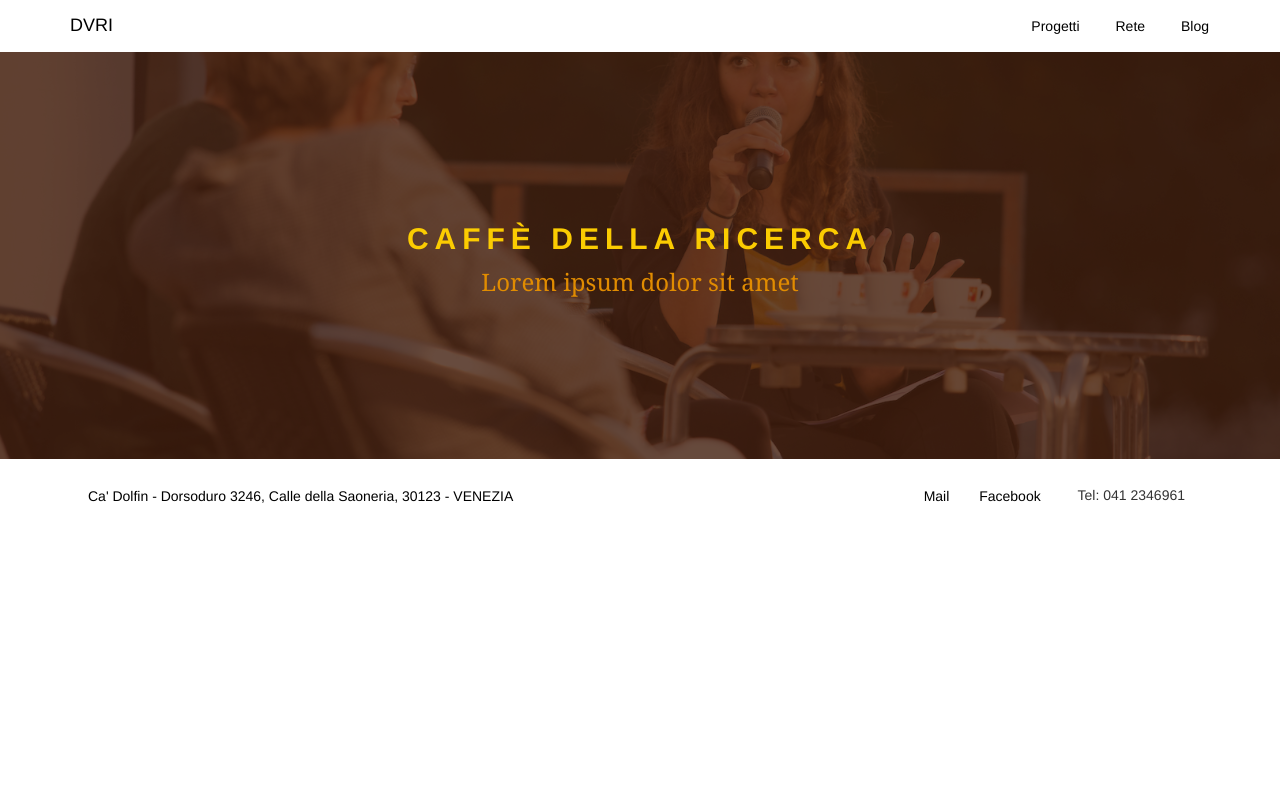
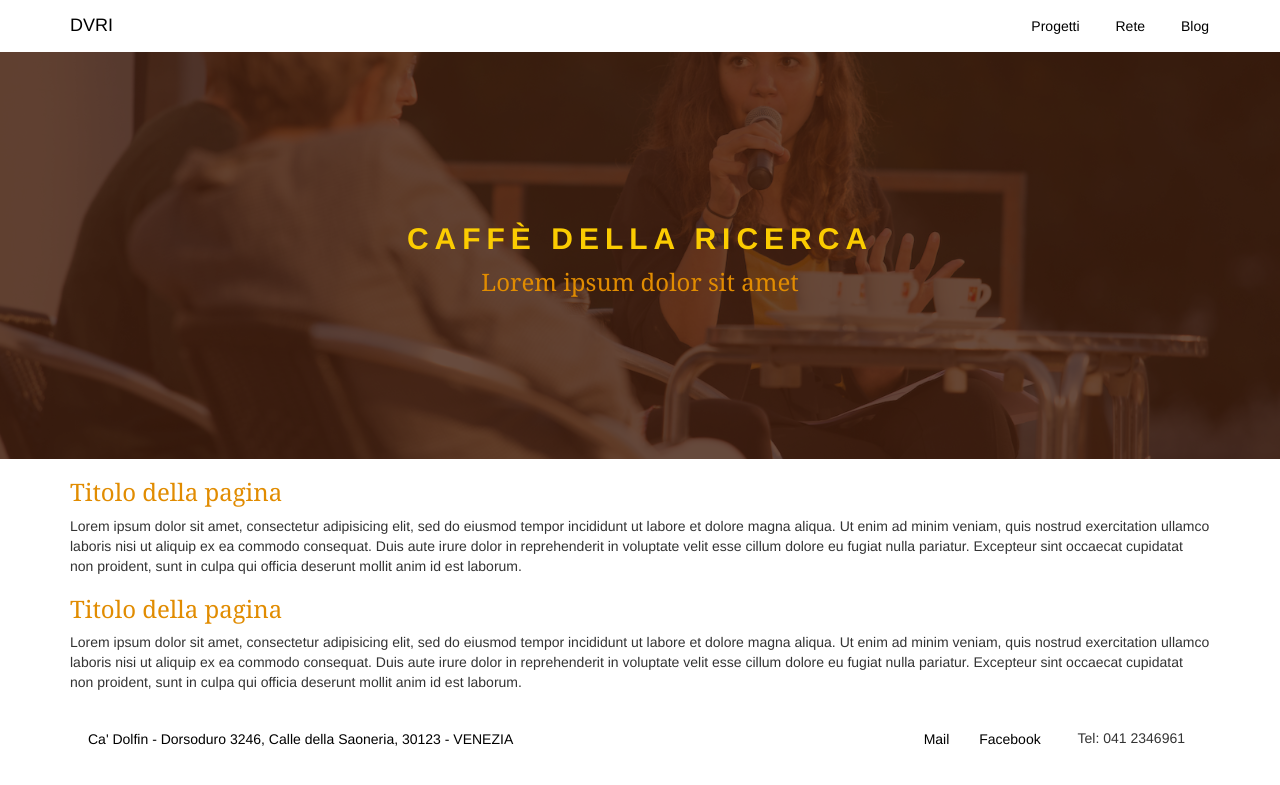
Before and after one commit to simonini/dvri-j-theme, a Jekyll site: the page built from caffe.html, in a window 1280 px wide. Shown: the top 785 px of the page. Built offline with Jekyll 4.4.1, drawn with Linux system fonts in a browser that asks for light colours.

Commit message:
pagina specifica per caffè

```diff
--- a/_sass/main.sass
+++ b/_sass/general.sass
@@ -81,27 +81,6 @@
     -o-transition: transform 2s ease-in-out
     -webkit-transition: transform 2s ease-in-out
 
-// http://colorpalettes.net/color-palette-3065/
-#caffe
-  a
-    background-color: rgba(65, 31, 14, 0.8)
-  .background-image
-    background-image: url('caffe.jpg')
-
-  h2
-    color: #fbcc01
-    letter-spacing: 6px
-    text-transform: uppercase
-    font-weight: bold
-  a
-    color: #fbcc01 !important
-  p
-    font-family: Georgia
-    color: #e18c01
-    font-size: 24px
-    &:hover
-      text-decoration: none
-
 
 // http://colorpalettes.net/color-palette-2386/
 #notte
--- a/assets/main.scss
+++ b/assets/main.sass
@@ -1,5 +1,6 @@
 ---
 # Only the main Sass file needs front matter (the dashes are enough)
 ---
-@charset "utf-8";
-@import "main";
+@charset "utf-8"
+@import "general"
+@import "caffe"
--- a/caffe.html
+++ b/caffe.html
@@ -12,3 +12,22 @@
 </section>
 
 </div>
+
+<div class="container" id="pagina-caffe">
+
+<h3>Titolo della pagina</h3>
+<p>Lorem ipsum dolor sit amet, consectetur adipisicing elit, sed do eiusmod
+tempor incididunt ut labore et dolore magna aliqua. Ut enim ad minim veniam,
+quis nostrud exercitation ullamco laboris nisi ut aliquip ex ea commodo
+consequat. Duis aute irure dolor in reprehenderit in voluptate velit esse
+cillum dolore eu fugiat nulla pariatur. Excepteur sint occaecat cupidatat non
+proident, sunt in culpa qui officia deserunt mollit anim id est laborum.</p>
+
+<h3>Titolo della pagina</h3>
+<p>Lorem ipsum dolor sit amet, consectetur adipisicing elit, sed do eiusmod
+tempor incididunt ut labore et dolore magna aliqua. Ut enim ad minim veniam,
+quis nostrud exercitation ullamco laboris nisi ut aliquip ex ea commodo
+consequat. Duis aute irure dolor in reprehenderit in voluptate velit esse
+cillum dolore eu fugiat nulla pariatur. Excepteur sint occaecat cupidatat non
+proident, sunt in culpa qui officia deserunt mollit anim id est laborum.</p>
+</div>
--- a/index.html
+++ b/index.html
@@ -4,7 +4,7 @@
 <div class="home2">
 
 <section id="caffe" class="container-fluid">
-  <a href="caffe">
+  <a href="./caffe.html">
     <div class="background-image"></div>
     <h2>Caffè della Ricerca</h2>
     <p>Lorem ipsum dolor sit amet</p>
```
